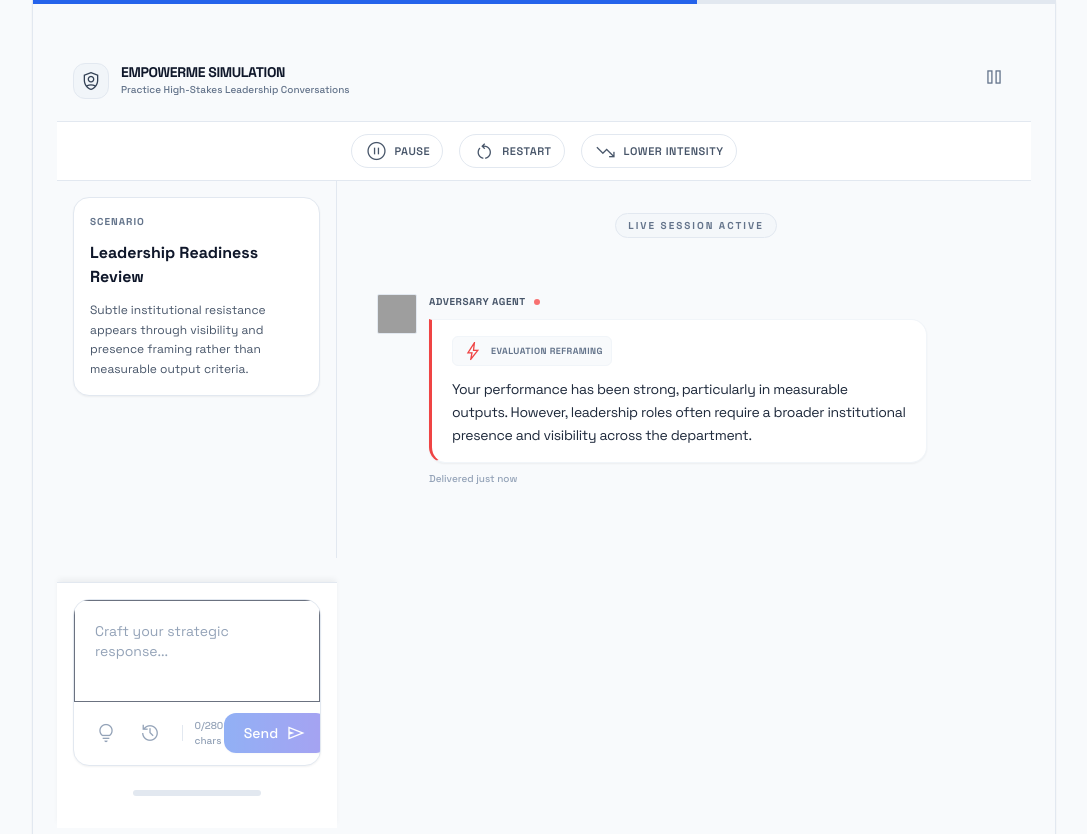
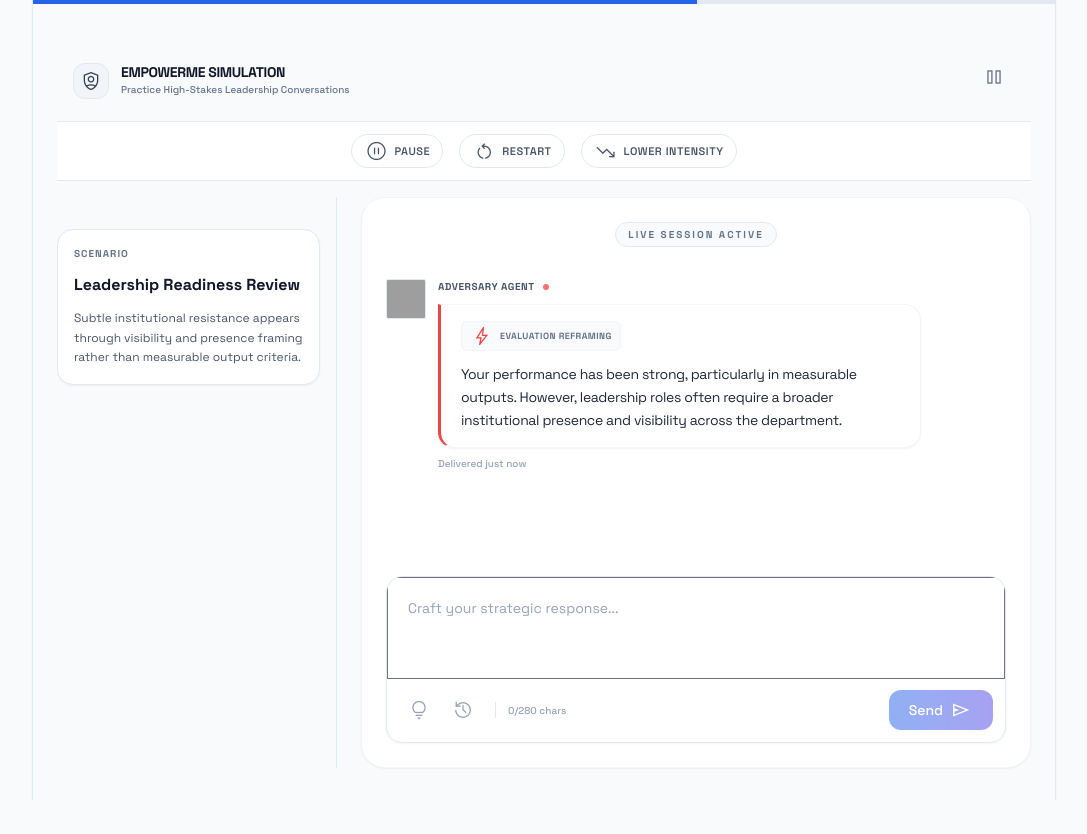
Before and after one commit to vayun-gupta/empowerme, a Next.js app in the folder frontend/: page /chat in a window 1280 px wide. Shown: the top 834 px of the page, without its empty margins (96-1183 px from the left). After the commit the page ends 800 px from the top, so only its background shows below. Built offline with nearby package versions, Linux system fonts and the light colour scheme; grey boxes are pictures that could not be loaded.

Commit message:
ui: refactor chat layout to use a card-based container with integrated input and improved scrolling behavior

```diff
--- a/frontend/app/chat/page.tsx
+++ b/frontend/app/chat/page.tsx
@@ -4,8 +4,8 @@ import ChatBox from "@/components/chat/ChatBox";
 
 export default function ChatPage() {
   return (
-    <div className="min-h-screen bg-slate-50 flex justify-center w-full">
-      <div className="relative flex min-h-screen flex-col w-full max-w-5xl mx-auto px-6 py-8 bg-slate-50 shadow-sm border-x border-slate-200 overflow-hidden">
+    <div className="h-screen bg-slate-50 flex justify-center w-full overflow-hidden">
+      <div className="relative flex h-full flex-col w-full max-w-5xl mx-auto px-6 py-8 bg-slate-50 shadow-sm border-x border-slate-200 overflow-hidden">
         <div className="absolute top-0 left-0 w-full h-1 bg-slate-200 z-50">
           <div className="h-full bg-primary w-[65%]"></div>
         </div>
@@ -46,8 +46,8 @@ export default function ChatPage() {
           </button>
         </div>
 
-        <div className="flex-1 grid grid-cols-1 lg:grid-cols-[280px_1fr] gap-6 bg-slate-50 w-full relative z-30">
-          <aside className="hidden lg:block p-4 border-r border-slate-200">
+        <div className="flex-1 grid grid-cols-1 lg:grid-cols-[280px_1fr] gap-6 bg-slate-50 w-full relative z-30 min-h-0 pt-4">
+          <aside className="hidden lg:block border-r border-slate-200 pr-4 overflow-y-auto">
             <div className="bg-white border border-slate-200 shadow-sm rounded-2xl p-4 space-y-3 sticky top-8">
               <p className="text-[10px] font-bold uppercase tracking-widest text-slate-500">
                 Scenario
--- a/frontend/components/chat/ChatBox.tsx
+++ b/frontend/components/chat/ChatBox.tsx
@@ -48,8 +48,8 @@ export default function ChatBox() {
   };
 
   return (
-    <>
-      <main className="flex-1 overflow-y-auto px-4 py-8 space-y-10 max-w-2xl mx-auto w-full" id="chat-thread">
+    <div className="flex flex-col h-full w-full max-w-3xl mx-auto rounded-3xl bg-white border border-slate-100 shadow-sm overflow-hidden">
+      <main className="flex-1 overflow-y-auto px-4 md:px-6 py-6 flex flex-col gap-4" id="chat-thread">
         <div className="flex flex-col items-center pb-4">
           <span className="text-[10px] font-bold text-slate-500 bg-slate-100/50 px-3 py-1 rounded-full border border-slate-200 uppercase tracking-[0.2em]">
             Live Session Active
@@ -80,7 +80,9 @@ export default function ChatBox() {
         <div ref={bottomRef} />
       </main>
 
-      <ChatInput onSend={handleSend} isTyping={isTyping} />
-    </>
+      <div className="shrink-0 w-full px-4 md:px-6 pb-6 pt-2 bg-gradient-to-t from-white to-white/0">
+        <ChatInput onSend={handleSend} isTyping={isTyping} />
+      </div>
+    </div>
   );
 }
--- a/frontend/components/chat/ChatInput.tsx
+++ b/frontend/components/chat/ChatInput.tsx
@@ -19,8 +19,7 @@ export default function ChatInput({ onSend, isTyping }: ChatInputProps) {
   };
 
   return (
-    <footer className="sticky bottom-0 w-full p-4 bg-white/90 backdrop-blur-xl border-t border-slate-200 pb-8 shadow-[0_-4px_6px_-1px_rgba(0,0,0,0.05)]">
-      <form onSubmit={handleSubmit} className="flex flex-col bg-white border border-slate-200 shadow-sm rounded-2xl overflow-hidden max-w-2xl mx-auto w-full focus-within:ring-2 focus-within:ring-primary/20 focus-within:border-primary transition-all">
+      <form onSubmit={handleSubmit} className="flex flex-col bg-white border border-slate-200 shadow-sm rounded-2xl overflow-hidden w-full focus-within:ring-2 focus-within:ring-primary/20 focus-within:border-primary transition-all">
         <div className="relative group">
           <textarea
             className="w-full bg-transparent p-5 pr-12 text-sm text-slate-900 transition-all placeholder:text-slate-400 resize-none focus:outline-none"
@@ -66,9 +65,5 @@ export default function ChatInput({ onSend, isTyping }: ChatInputProps) {
           </button>
         </div>
       </form>
-      <div className="mt-6 flex justify-center">
-        <div className="w-32 h-1.5 bg-slate-200 rounded-full"></div>
-      </div>
-    </footer>
   );
 }
```
